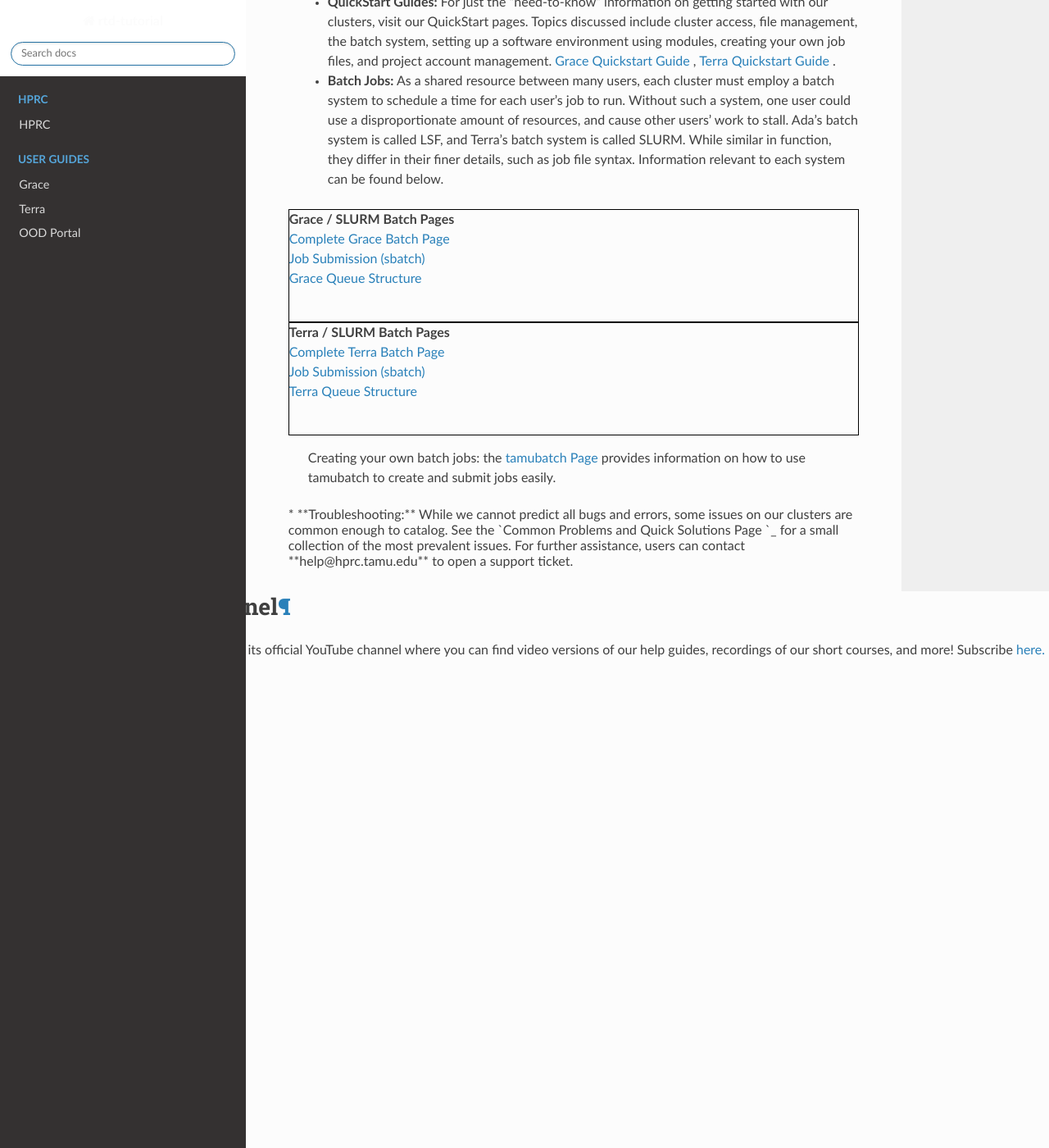
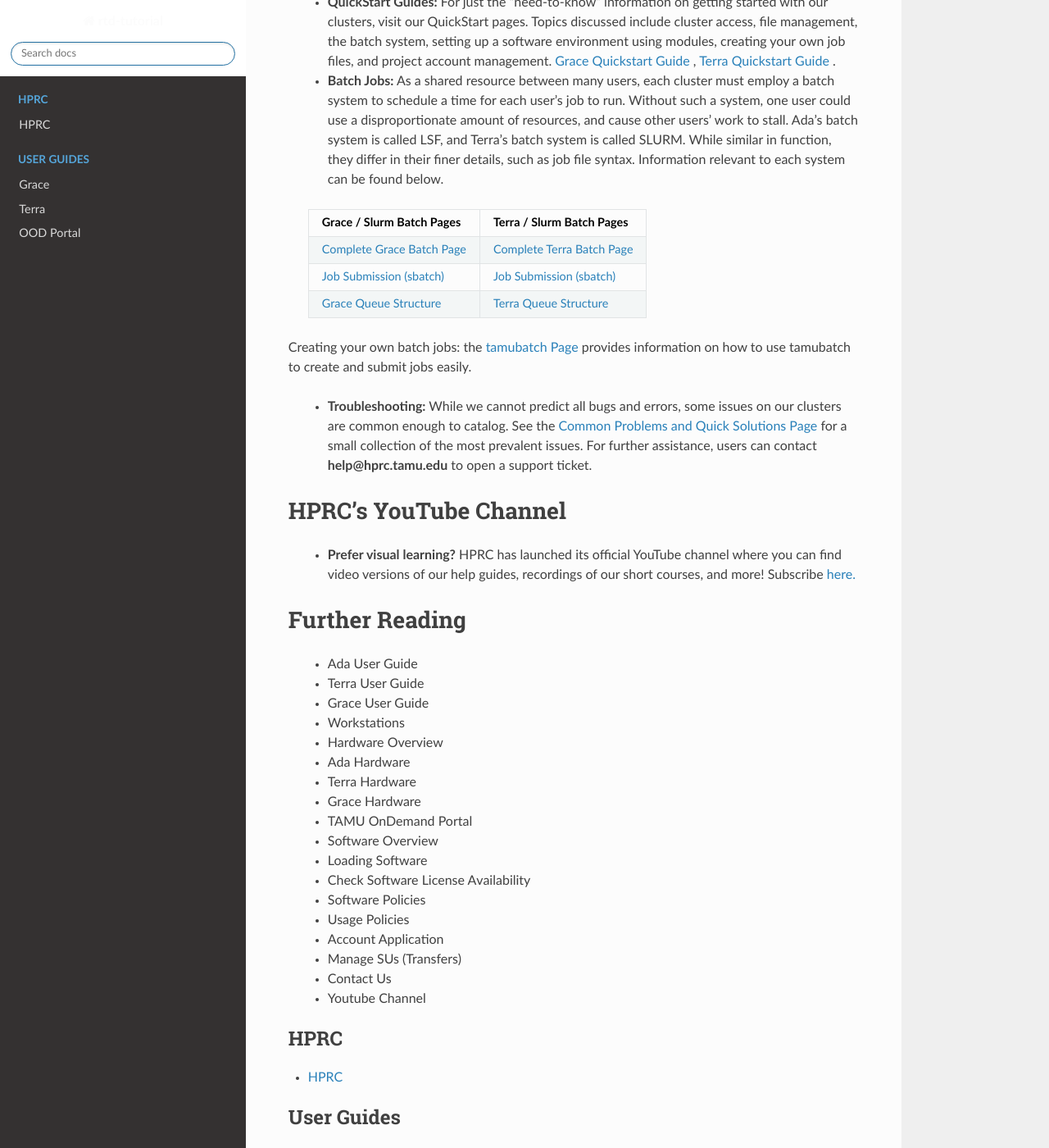
Before and after one commit to EmmanuelDej/rtd-tutorial, a Sphinx documentation site: the page built from docs/index.rst, in a window 1280 px wide and 1400 px high, scrolled down 706 px. Shown: the whole window at 82% size. Built offline with Sphinx 7.4.7 and the Read the Docs theme 2.0.0, drawn with Linux system fonts in a browser that asks for light colours; pages that are not in the unit, such as notebooks, are missing from menus.

Commit message:
Update index.rst

```diff
--- a/docs/index.rst
+++ b/docs/index.rst
@@ -21,47 +21,20 @@
 
    * **Batch Jobs:** As a shared resource between many users, each cluster must employ a batch system to schedule a time for each user's job to run. Without such a system, one user could use a disproportionate amount of resources, and cause other users' work to stall. Ada's batch system is called LSF, and Terra's batch system is called SLURM. While similar in function, they differ in their finer details, such as job file syntax. Information relevant to each system can be found below.
 
-.. raw:: html
+   +----------------------------------------------------------+---------------------------------------------------------+
+   | Grace / Slurm Batch Pages                                | Terra / Slurm Batch Pages                               |
+   +==========================================================+=========================================================+
+   | `Complete Grace Batch Page <https://u.tamu.edu/GBatch>`_ |`Complete Terra Batch Page <https://u.tamu.edu/TBatch>`_ |
+   +----------------------------------------------------------+---------------------------------------------------------+
+   | `Job Submission (sbatch) <https://u.tamu.edu/GSBatch>`_  |`Job Submission (sbatch) <https://u.tamu.edu/TSBatch>`_  |
+   +----------------------------------------------------------+---------------------------------------------------------+
+   | `Grace Queue Structure <https://u.tamu.edu/GBQueue>`_    | `Terra Queue Structure <https://u.tamu.edu/TBQueue>`_   |
+   +----------------------------------------------------------+---------------------------------------------------------+
 
-   <div style="column-count:1;-moz-column-count:1;-webkit-column-count:1; font-size:100%; align:center; margin: auto; border: 1px solid black; padding-bottom: 1rem;">
-
-| **Grace / SLURM Batch Pages**
-| `Complete Grace Batch Page <https://u.tamu.edu/GBatch>`__
-| `Job Submission (sbatch) <https://u.tamu.edu/GSBatch>`__
-| `Grace Queue Structure <https://u.tamu.edu/GBQueue>`__
-
-.. raw:: html
-
-   </div>
-
-.. raw:: html
-
-   <div style="column-count:1;-moz-column-count:1;-webkit-column-count:1; font-size:100%; align:center; margin: auto; border: 1px solid black; padding-bottom: 1rem;">
-
-| **Terra / SLURM Batch Pages**
-| `Complete Terra Batch Page <https://u.tamu.edu/TBatch>`__
-| `Job Submission (sbatch) <https://u.tamu.edu/TSBatch>`__
-| `Terra Queue Structure <https://u.tamu.edu/TBQueue>`__
-
-.. raw:: html
-
-   </div>
-
-.. raw:: html
-
-   </div>
-
-.. raw:: html
-
-   <div style="column-count:1;-moz-column-count:1;-webkit-column-count:1; font-size:100%; align:center; margin: auto; padding-left: 1.5rem; padding-top: 1rem; border:">
 
 Creating your own batch jobs: the `tamubatch Page <https://hprc.tamu.edu/wiki/SW:tamubatch>`__
 provides information on how to use tamubatch to create and submit jobs
 easily.
-
-.. raw:: html
-
-   </div>
 
   * **Troubleshooting:** While we cannot predict all bugs and errors, some issues on our clusters are common enough to catalog. See the `Common Problems and Quick Solutions Page <https://hprc.tamu.edu/wiki/HPRC:CommonProblems>`_ for a small collection of the most prevalent issues. For further assistance, users can contact **help@hprc.tamu.edu** to open a support ticket.
 
```
